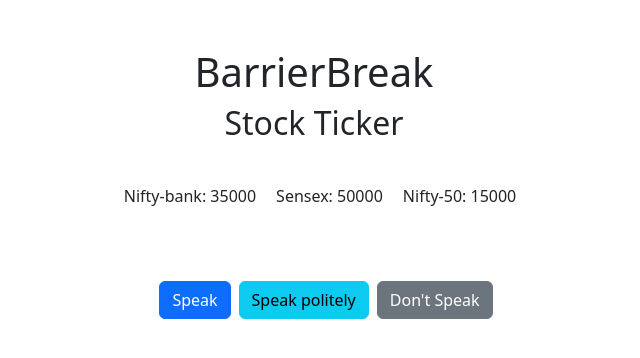
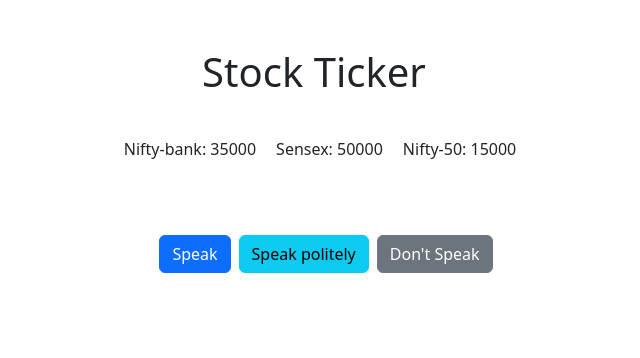
Before and after one commit to BarrierBreak/Accessible-Stock-Ticker, a Flask app: page / in a window 1280 px wide. Shown: the top 358 px of the page, without its empty margins (326-966 px from the left). Run offline with Flask 3, Linux system fonts and the light colour scheme.

Commit message:
Update index.html

```diff
--- a/templates/index.html
+++ b/templates/index.html
@@ -44,8 +44,7 @@
 <body>
 
     <div class="container mt-5">
-        <h1>BarrierBreak</h1>
-        <h2>Stock Ticker</h2>
+        <h1>Stock Ticker</h1>
         <div id="stock-ticker">
             <ul class="stock-ticker-list">
                 <li>
```
